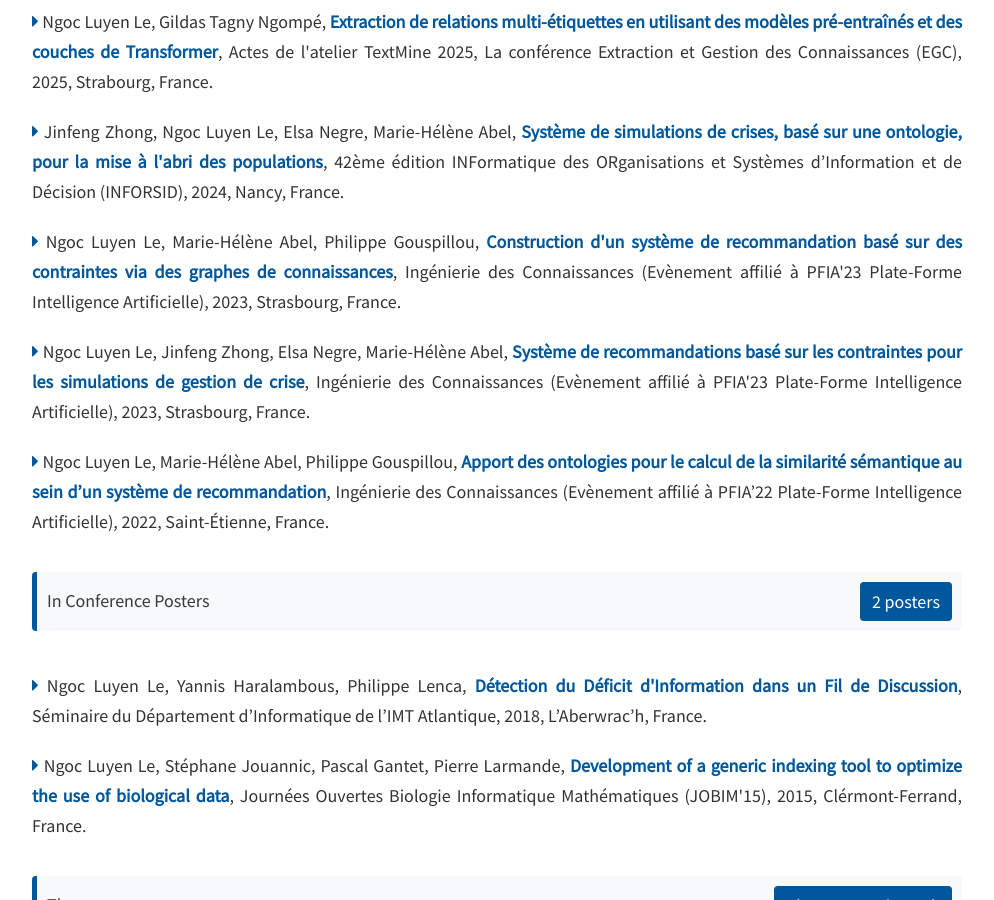
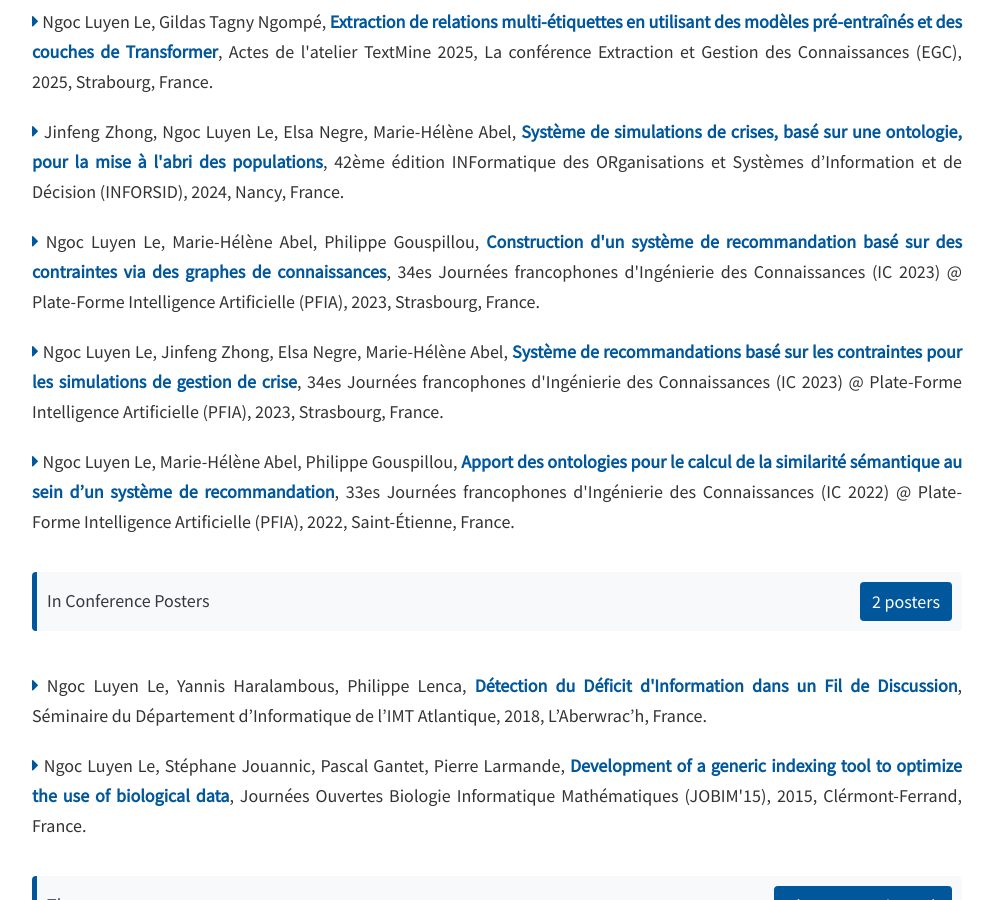
Before and after one commit to lengocluyen/lengocluyen.github.io, a Jekyll site: the page built from publications.html, in a window 1280 px wide and 900 px high, scrolled down 2626 px. Shown: the whole window, without its empty margins (143-1137 px from the left). Built offline with Jekyll 4.4.1, drawn with Linux system fonts in a browser that asks for light colours; nearby versions of some CDN libraries.

Commit message:
Update publications.html

```diff
--- a/_includes/publications.html
+++ b/_includes/publications.html
@@ -157,16 +157,16 @@
 		  </h5>
       <h5>
         <div class="div-justify-pub">
-          <i class="fa fa-caret-right"></i>&nbsp;Ngoc Luyen Le, Marie-Hélène Abel, Philippe Gouspillou,  <strong><a href="https://arxiv.org/pdf/2306.03247"  target="_blank" rel="noopener noreferrer">Construction d'un système de recommandation basé sur des contraintes via des graphes de connaissances</a></strong>, Ingénierie des Connaissances (Evènement affilié à PFIA'23 Plate-Forme Intelligence Artificielle), 2023, Strasbourg, France. </div>
+          <i class="fa fa-caret-right"></i>&nbsp;Ngoc Luyen Le, Marie-Hélène Abel, Philippe Gouspillou,  <strong><a href="https://arxiv.org/pdf/2306.03247"  target="_blank" rel="noopener noreferrer">Construction d'un système de recommandation basé sur des contraintes via des graphes de connaissances</a></strong>, 34es Journées francophones d'Ingénierie des Connaissances (IC 2023) @ Plate-Forme Intelligence Artificielle (PFIA), 2023, Strasbourg, France. </div>
       </h5>
 	  <h5>
         <div class="div-justify-pub">
-          <i class="fa fa-caret-right"></i>&nbsp;Ngoc Luyen Le, Jinfeng Zhong, Elsa Negre, Marie-Hélène Abel,  <strong><a href="https://arxiv.org/pdf/2306.01504"  target="_blank" rel="noopener noreferrer">Système de recommandations basé sur les contraintes pour les simulations de gestion de crise</a></strong>, Ingénierie des Connaissances (Evènement affilié à PFIA'23 Plate-Forme Intelligence Artificielle), 2023, Strasbourg, France. </div>
+          <i class="fa fa-caret-right"></i>&nbsp;Ngoc Luyen Le, Jinfeng Zhong, Elsa Negre, Marie-Hélène Abel,  <strong><a href="https://arxiv.org/pdf/2306.01504"  target="_blank" rel="noopener noreferrer">Système de recommandations basé sur les contraintes pour les simulations de gestion de crise</a></strong>, 34es Journées francophones d'Ingénierie des Connaissances (IC 2023) @ Plate-Forme Intelligence Artificielle (PFIA), 2023, Strasbourg, France. </div>
       </h5>
 
       <h5>
         <div class="div-justify-pub">
-          <i class="fa fa-caret-right"></i>&nbsp;Ngoc Luyen Le, Marie-Hélène Abel, Philippe Gouspillou,  <strong><a href="https://arxiv.org/pdf/2205.12539"  target="_blank" rel="noopener noreferrer">Apport des ontologies pour le calcul de la similarité sémantique au sein d’un système de recommandation</a></strong>, Ingénierie des Connaissances (Evènement affilié à PFIA’22 Plate-Forme Intelligence Artificielle), 2022, Saint-Étienne, France. </div>
+          <i class="fa fa-caret-right"></i>&nbsp;Ngoc Luyen Le, Marie-Hélène Abel, Philippe Gouspillou,  <strong><a href="https://arxiv.org/pdf/2205.12539"  target="_blank" rel="noopener noreferrer">Apport des ontologies pour le calcul de la similarité sémantique au sein d’un système de recommandation</a></strong>, 33es Journées francophones d'Ingénierie des Connaissances (IC 2022) @ Plate-Forme Intelligence Artificielle (PFIA), 2022, Saint-Étienne, France. </div>
 	  </h5>
 	  </div>
 	  </div>
```
